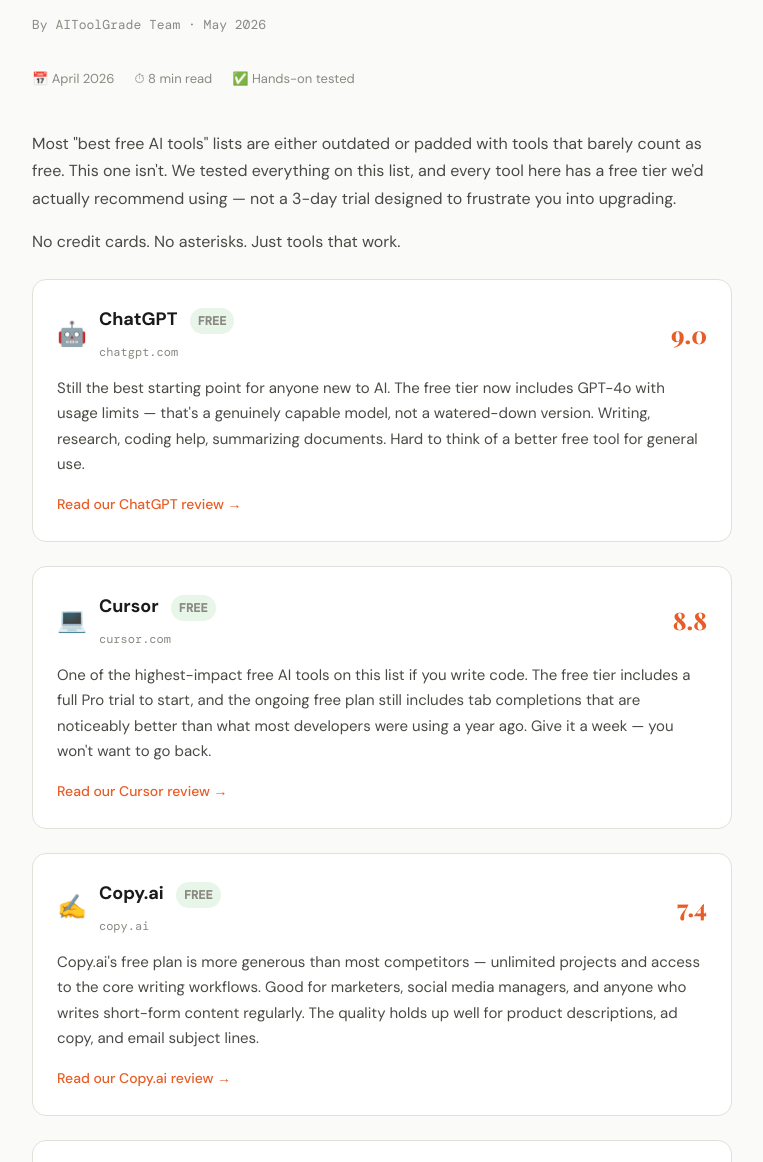
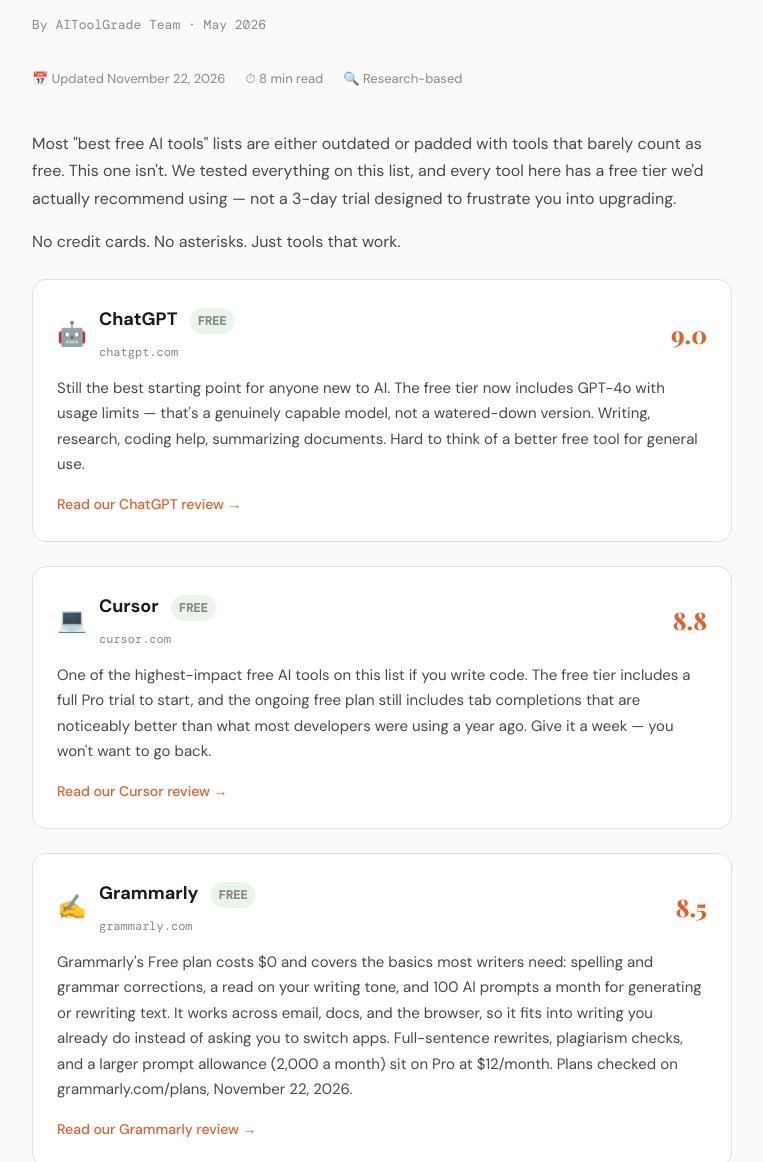
Before and after one commit to richn33-sys/aitoolgrade, a plain HTML site: page blog/best-free-ai-tools-2026.html in a window 1280 px wide. Shown: the part 319-1481 px from the top of the page, without its empty margins (258-1021 px from the left). Drawn offline with nearby package versions, Linux system fonts and the light colour scheme.

Commit message:
best-free-ai-tools: replace Copy.ai (no free plan) with Grammarly; research-based meta badge
Co-Authored-By: Claude Opus 5.5 <noreply@anthropic.com>

```diff
--- a/blog/best-free-ai-tools-2026.html
+++ b/blog/best-free-ai-tools-2026.html
@@ -93,7 +93,7 @@ footer{background:var(--bg2);border-top:1px solid var(--border);padding:48px 40p
     "url": "https://aitoolgrade.com"
   },
   "datePublished": "2026-04-01",
-  "dateModified": "2026-05-01"
+  "dateModified": "2026-11-22"
 }
 </script>
 <script type="application/ld+json">
@@ -116,7 +116,7 @@ footer{background:var(--bg2);border-top:1px solid var(--border);padding:48px 40p
   <span class="post-tag">Best-of List</span>
   <h1>Best Free AI Tools in 2026 — 10 Tools Actually Worth Using</h1>
 <p class="byline" style="font-size:13px;color:var(--text3);margin-bottom:32px;font-family:'DM Mono',monospace;">By AIToolGrade Team &middot; May 2026</p>
-  <div class="post-meta"><span>📅 April 2026</span><span>⏱ 8 min read</span><span>✅ Hands-on tested</span></div>
+  <div class="post-meta"><span>📅 Updated November 22, 2026</span><span>⏱ 8 min read</span><span>🔍 Research-based</span></div>
 
   <div class="post-body">
     <p>Most "best free AI tools" lists are either outdated or padded with tools that barely count as free. This one isn't. We tested everything on this list, and every tool here has a free tier we'd actually recommend using — not a 3-day trial designed to frustrate you into upgrading.</p>
@@ -142,11 +142,11 @@ footer{background:var(--bg2);border-top:1px solid var(--border);padding:48px 40p
 
     <div class="tool-entry">
       <div class="tool-entry-top">
-        <div class="tool-entry-name"><span class="tool-emoji">✍️</span><div class="tool-name-wrap"><h3>Copy.ai <span class="tool-free-badge">FREE</span></h3><span>copy.ai</span></div></div>
-        <span class="tool-score-badge">7.4</span>
+        <div class="tool-entry-name"><span class="tool-emoji">✍️</span><div class="tool-name-wrap"><h3>Grammarly <span class="tool-free-badge">FREE</span></h3><span>grammarly.com</span></div></div>
+        <span class="tool-score-badge">8.5</span>
       </div>
-      <p>Copy.ai's free plan is more generous than most competitors — unlimited projects and access to the core writing workflows. Good for marketers, social media managers, and anyone who writes short-form content regularly. The quality holds up well for product descriptions, ad copy, and email subject lines.</p>
-      <a href="../../review/copyai.html">Read our Copy.ai review →</a>
+      <p>Grammarly's Free plan costs $0 and covers the basics most writers need: spelling and grammar corrections, a read on your writing tone, and 100 AI prompts a month for generating or rewriting text. It works across email, docs, and the browser, so it fits into writing you already do instead of asking you to switch apps. Full-sentence rewrites, plagiarism checks, and a larger prompt allowance (2,000 a month) sit on Pro at $12/month. Plans checked on grammarly.com/plans, November 22, 2026.</p>
+      <a href="../../review/grammarly.html">Read our Grammarly review →</a>
     </div>
 
     <div class="tool-entry">
@@ -213,7 +213,7 @@ footer{background:var(--bg2);border-top:1px solid var(--border);padding:48px 40p
     </div>
 
     <h2>Where to start</h2>
-    <p>If you only try one: ChatGPT. It covers the most ground for most people. From there, layer in tools based on what you actually do — Cursor or Windsurf if you code, Zapier or n8n if you want to automate, Copy.ai if you write a lot of short-form content. None of them require a commitment to try. That's the whole point.</p>
+    <p>If you only try one: ChatGPT. It covers the most ground for most people. From there, layer in tools based on what you actually do — Cursor or Windsurf if you code, Zapier or n8n if you want to automate, Grammarly if you write a lot. None of them require a commitment to try. That's the whole point.</p>
   </div>
 </div>
 <div class="related-posts" style="margin:48px 0;padding:32px;background:var(--bg2);border-radius:14px;border:1px solid var(--border)">
--- a/sitemap.xml
+++ b/sitemap.xml
@@ -31,7 +31,7 @@
   <url><loc>https://aitoolgrade.com/review/notebooklm.html</loc><lastmod>2026-06-03</lastmod><changefreq>monthly</changefreq><priority>0.8</priority></url>
   <url><loc>https://aitoolgrade.com/review/ollama-open-webui.html</loc><lastmod>2026-07-07</lastmod><changefreq>monthly</changefreq><priority>0.8</priority></url>
   <url><loc>https://aitoolgrade.com/blog/cursor-vs-windsurf-vs-github-copilot.html</loc><lastmod>2026-06-24</lastmod><changefreq>monthly</changefreq><priority>0.7</priority></url>
-  <url><loc>https://aitoolgrade.com/blog/best-free-ai-tools-2026.html</loc><changefreq>monthly</changefreq><priority>0.7</priority></url>
+  <url><loc>https://aitoolgrade.com/blog/best-free-ai-tools-2026.html</loc><lastmod>2026-11-22</lastmod><changefreq>monthly</changefreq><priority>0.7</priority></url>
   <url><loc>https://aitoolgrade.com/blog/how-to-automate-business-with-n8n.html</loc><changefreq>monthly</changefreq><priority>0.7</priority></url>
   <url><loc>https://aitoolgrade.com/about.html</loc><changefreq>monthly</changefreq><priority>0.5</priority></url>
   <url><loc>https://aitoolgrade.com/how-we-review.html</loc><changefreq>monthly</changefreq><priority>0.5</priority></url>
```
